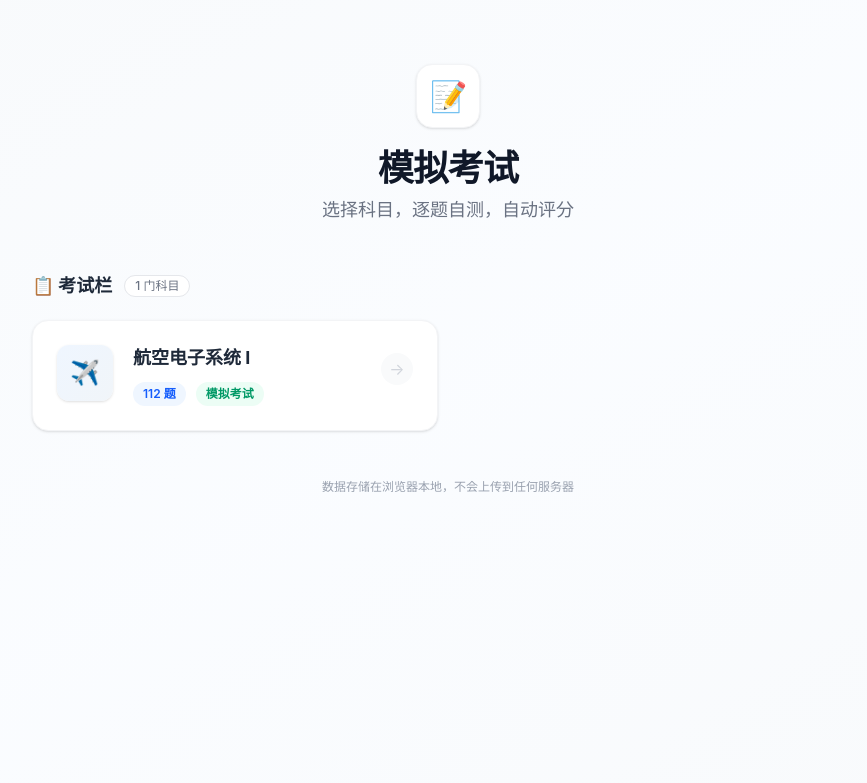
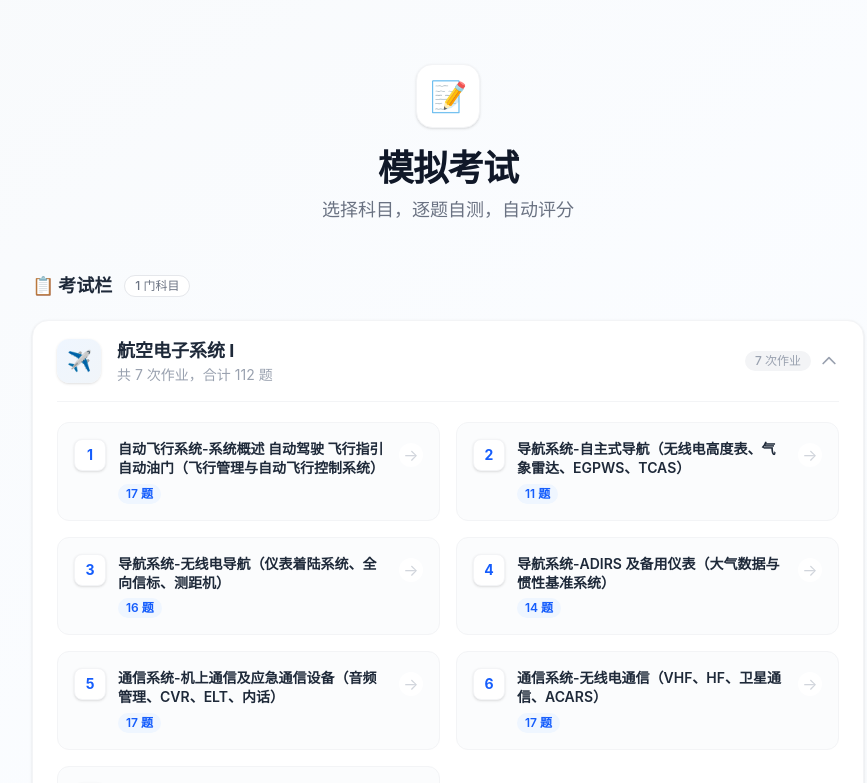
Before and after one commit to Ayzzz123/TestMe, a React (Vite) app: page / in a window 1280 px wide. Shown: the top 783 px of the page, without its empty margins (192-1059 px from the left). Built offline with nearby package versions, Linux system fonts and the light colour scheme.

Commit message:
feat: add 7 homework sub-chapters under 航空电子系统 Ⅰ with expandable UI

```diff
--- a/src/components/HomePage.tsx
+++ b/src/components/HomePage.tsx
@@ -1,3 +1,4 @@
+import { useState } from 'react'
 import type { Question } from '../types'
 import avionicsExam from '../data/avionics-exam.json'
 
@@ -5,27 +6,33 @@ interface Props {
   onStartQuiz: (questions: Question[], title: string) => void
 }
 
-interface ExamSubject {
-  key: string
-  title: string
-  subtitle: string
-  icon: string
-  count: number
-  data: Question[]
+interface HomeworkChapter {
+  index: number
+  name: string
+  start: number
+  end: number
 }
 
-const SUBJECTS: ExamSubject[] = [
-  {
-    key: 'avionics',
-    title: '航空电子系统 Ⅰ',
-    subtitle: '',
-    count: 112,
-    icon: '✈️',
-    data: avionicsExam as Question[],
-  },
+const AVIONICS_CHAPTERS: HomeworkChapter[] = [
+  { index: 1, name: '自动飞行系统-系统概述 自动驾驶 飞行指引 自动油门（飞行管理与自动飞行控制系统）', start: 0, end: 16 },
+  { index: 2, name: '导航系统-自主式导航（无线电高度表、气象雷达、EGPWS、TCAS）', start: 17, end: 27 },
+  { index: 3, name: '导航系统-无线电导航（仪表着陆系统、全向信标、测距机）', start: 28, end: 43 },
+  { index: 4, name: '导航系统-ADIRS 及备用仪表（大气数据与惯性基准系统）', start: 44, end: 57 },
+  { index: 5, name: '通信系统-机上通信及应急通信设备（音频管理、CVR、ELT、内话）', start: 58, end: 74 },
+  { index: 6, name: '通信系统-无线电通信（VHF、HF、卫星通信、ACARS）', start: 75, end: 91 },
+  { index: 7, name: '指示与记录系统（EFIS/ECAM、FDR、CFDS、时钟）', start: 92, end: 111 },
 ]
 
 export function HomePage({ onStartQuiz }: Props) {
+  const [avionicsOpen, setAvionicsOpen] = useState(true)
+
+  const allQuestions = avionicsExam as Question[]
+
+  const startHomework = (chapter: HomeworkChapter) => {
+    const questions = allQuestions.slice(chapter.start, chapter.end + 1)
+    onStartQuiz(questions, `航空电子系统 Ⅰ — 作业${chapter.index}`)
+  }
+
   return (
     <div className="min-h-screen bg-gradient-to-br from-slate-50 via-blue-50/30 to-slate-50">
       <div className="max-w-4xl mx-auto p-4 md:p-8">
@@ -43,46 +50,75 @@ export function HomePage({ onStartQuiz }: Props) {
           <div className="flex items-center gap-3 mb-5">
             <h2 className="text-lg font-bold text-gray-800">📋 考试栏</h2>
             <span className="text-xs font-medium text-gray-500 bg-white border border-gray-200 px-2.5 py-0.5 rounded-full">
-              {SUBJECTS.length} 门科目
+              1 门科目
             </span>
           </div>
 
-          <div className="grid gap-5 sm:grid-cols-2">
-            {SUBJECTS.map(subject => (
+          {/* 航空电子系统 Ⅰ — 可展开分组 */}
+          <div className="bg-white rounded-2xl border border-gray-100 shadow-sm overflow-hidden">
+            {/* 分组标题栏 */}
+            <button
+              onClick={() => setAvionicsOpen(v => !v)}
+              className="w-full flex items-center justify-between px-6 py-4 hover:bg-gray-50/50 transition-colors"
+            >
+              <div className="flex items-center gap-4">
+                <div className="w-11 h-11 bg-gradient-to-br from-blue-50 to-slate-100 rounded-xl flex items-center justify-center text-xl shadow-sm">
+                  ✈️
+                </div>
+                <div className="text-left">
+                  <h3 className="font-bold text-gray-800 text-lg">航空电子系统 Ⅰ</h3>
+                  <p className="text-sm text-gray-400">
+                    共 7 次作业，合计 {allQuestions.length} 题
+                  </p>
+                </div>
+              </div>
+              <div className="flex items-center gap-2">
+                <span className="text-xs font-medium text-gray-400 bg-gray-100 px-2.5 py-0.5 rounded-full">
+                  {AVIONICS_CHAPTERS.length} 次作业
+                </span>
+                <svg
+                  className={`w-5 h-5 text-gray-400 transition-transform duration-200 ${avionicsOpen ? 'rotate-180' : ''}`}
+                  fill="none" viewBox="0 0 24 24" stroke="currentColor" strokeWidth={2}
+                >
+                  <path strokeLinecap="round" strokeLinejoin="round" d="M19 9l-7 7-7-7" />
+                </svg>
+              </div>
+            </button>
+
+            {/* 子章节卡片网格 */}
+            {avionicsOpen && (
+              <div className="px-6 pb-6">
+                <div className="border-t border-gray-100 pt-5" />
+                <div className="grid gap-4 sm:grid-cols-2">
+                  {AVIONICS_CHAPTERS.map(ch => (
                     <div
-                key={subject.key}
-                onClick={() => onStartQuiz(subject.data, subject.title)}
-                className="group relative bg-white rounded-2xl border border-gray-100 p-6 cursor-pointer
-                  shadow-sm hover:shadow-lg hover:border-blue-200 hover:-translate-y-0.5
+                      key={ch.index}
+                      onClick={() => startHomework(ch)}
+                      className="group relative bg-slate-50/60 border border-gray-100 rounded-xl p-4 cursor-pointer
+                        hover:bg-white hover:shadow-md hover:border-blue-200 hover:-translate-y-0.5
                         transition-all duration-300"
                     >
-                {/* 背景装饰 */}
-                <div className="absolute top-0 right-0 w-24 h-24 bg-gradient-to-bl from-blue-50/80 to-transparent rounded-tr-2xl rounded-bl-full opacity-0 group-hover:opacity-100 transition-opacity duration-300" />
-
-                <div className="relative flex items-start gap-5">
-                  <div className="w-14 h-14 bg-gradient-to-br from-blue-50 to-slate-100 rounded-xl flex items-center justify-center text-2xl shadow-sm group-hover:scale-110 transition-transform duration-300">
-                    {subject.icon}
+                      <div className="flex items-start gap-3">
+                        <div className="w-8 h-8 bg-white rounded-lg flex items-center justify-center text-sm font-bold text-blue-600 shadow-sm border border-gray-100 group-hover:scale-110 transition-transform duration-300 flex-shrink-0">
+                          {ch.index}
                         </div>
-                  <div className="flex-1 min-w-0 pt-0.5">
-                    <h3 className="font-bold text-gray-800 text-lg leading-tight">{subject.title}</h3>
-                    {subject.subtitle && (
-                      <p className="text-sm text-gray-400 mt-1">{subject.subtitle}</p>
-                    )}
-                    <div className="flex items-center gap-2.5 mt-3">
-                      <span className="text-xs bg-blue-50 text-blue-600 px-2.5 py-1 rounded-full font-semibold">
-                        {subject.count} 题
-                      </span>
-                      <span className="text-xs bg-emerald-50 text-emerald-600 px-2.5 py-1 rounded-full font-semibold">
-                        模拟考试
+                        <div className="flex-1 min-w-0">
+                          <h4 className="font-semibold text-gray-800 text-sm leading-snug">{ch.name}</h4>
+                          <div className="flex items-center gap-2 mt-1.5">
+                            <span className="text-xs bg-blue-50 text-blue-600 px-2 py-0.5 rounded-full font-semibold">
+                              {ch.end - ch.start + 1} 题
                             </span>
                           </div>
                         </div>
-                  <div className="w-8 h-8 rounded-full bg-gray-50 group-hover:bg-blue-50 flex items-center justify-center text-gray-300 group-hover:text-blue-400 transition-all duration-300 mt-2">
+                        <div className="w-6 h-6 rounded-full bg-white group-hover:bg-blue-50 flex items-center justify-center text-gray-300 group-hover:text-blue-400 transition-all duration-300 mt-1 flex-shrink-0">
                           →
                         </div>
                       </div>
                     </div>
                   ))}
+                </div>
+              </div>
+            )}
           </div>
         </div>
 
```
Lines whose indentation alone changed are shown as unchanged.
